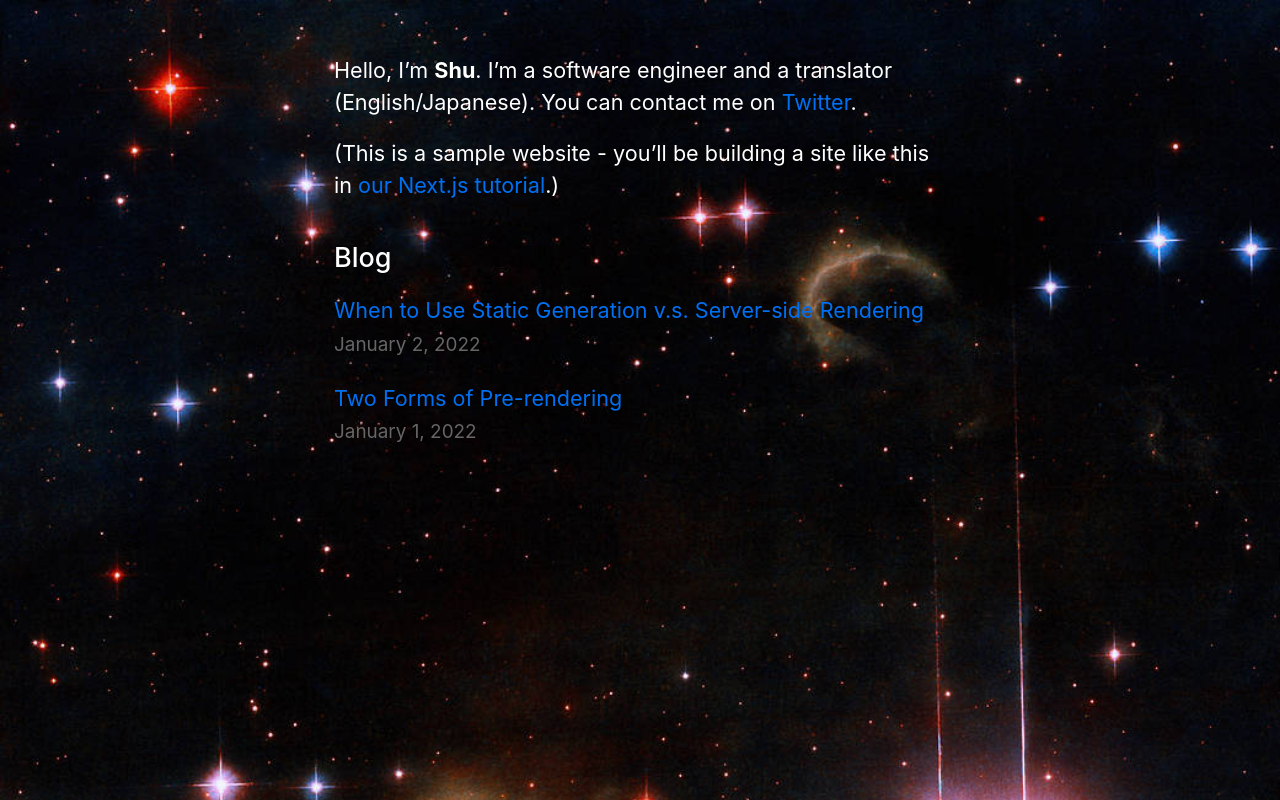
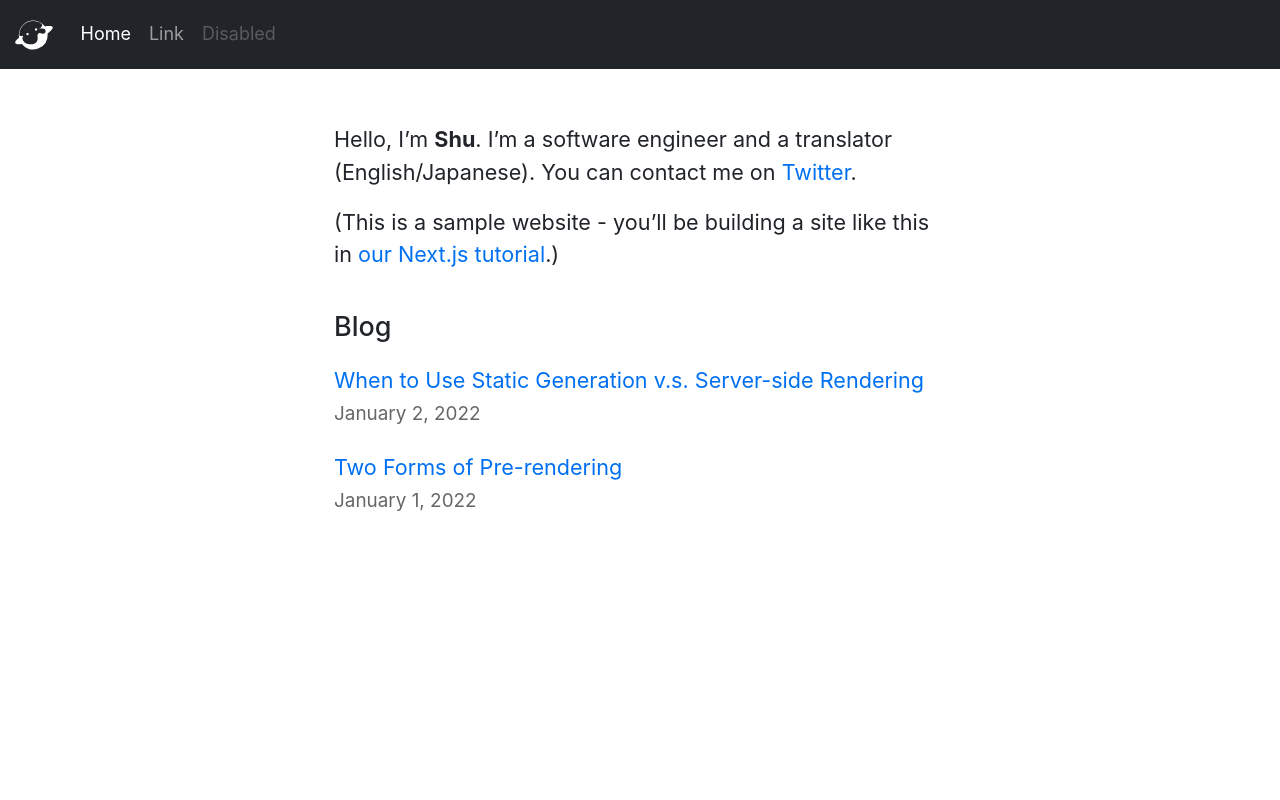
Before and after one commit to MichaelYuhe/official-website, a Next.js app: page / in a window 1280 px wide. Built offline with nearby package versions, Linux system fonts and the light colour scheme.

Commit message:
added navbar

```diff
--- a/components/layout.js
+++ b/components/layout.js
@@ -1,10 +1,42 @@
 import styles from './layout.module.css'
-import Header from "./header";
+import Header from './header';
+import Image from 'next/image'
+import logoImg from '/public/images/logo.svg'
 
 export default function Layout({children, home}) {
     return (
         <>
             <Header title={'FeatBit'}></Header>
+            <nav className="navbar navbar-expand-lg bg-body-tertiary sticky-top bg-dark navbar-dark">
+                <div className="container-fluid">
+                <a className="navbar-brand" href="#">
+                    <Image
+                        priority
+                        src={logoImg}
+                        width={40}
+                        alt="FeatBit"
+                    />
+                </a>
+                <button className="navbar-toggler" type="button" data-bs-toggle="collapse"
+                        data-bs-target="#navbarSupportedContent" aria-controls="navbarSupportedContent"
+                        aria-expanded="false" aria-label="Toggle navigation">
+                    <span className="navbar-toggler-icon"></span>
+                </button>
+                <div className="collapse navbar-collapse" id="navbarSupportedContent">
+                    <ul className="navbar-nav me-auto mb-2 mb-lg-0">
+                        <li className="nav-item">
+                            <a className="nav-link active" aria-current="page" href="#">Home</a>
+                        </li>
+                        <li className="nav-item">
+                            <a className="nav-link" href="#">Link</a>
+                        </li>
+                        <li className="nav-item">
+                            <a className="nav-link disabled">Disabled</a>
+                        </li>
+                    </ul>
+                </div>
+                </div>
+            </nav>
             <main className={styles.container}>{children}</main>
         </>
     );
--- a/pages/index.js
+++ b/pages/index.js
@@ -1,4 +1,3 @@
-import Head from 'next/head'
 import Layout from '../components/layout'
 import utilStyles from '../styles/utils.module.css'
 import { getSortedPostsData } from '../lib/posts'
--- a/styles/global.css
+++ b/styles/global.css
@@ -6,10 +6,10 @@
     Ubuntu, Cantarell, Fira Sans, Droid Sans, Helvetica Neue, sans-serif;
   line-height: 1.6;
   font-size: 18px;
-  background-image: url("../public/images/bg.jpg");
-  background-attachment: fixed;
-  background-size: cover;
-  color: white;
+  /*background-image: url("../public/images/bg.jpg");*/
+  /*background-attachment: fixed;*/
+  /*background-size: cover;*/
+  /*color: white;*/
 }
 
 * {
```
Also changed, not shown: public/images/logo.svg (added).
